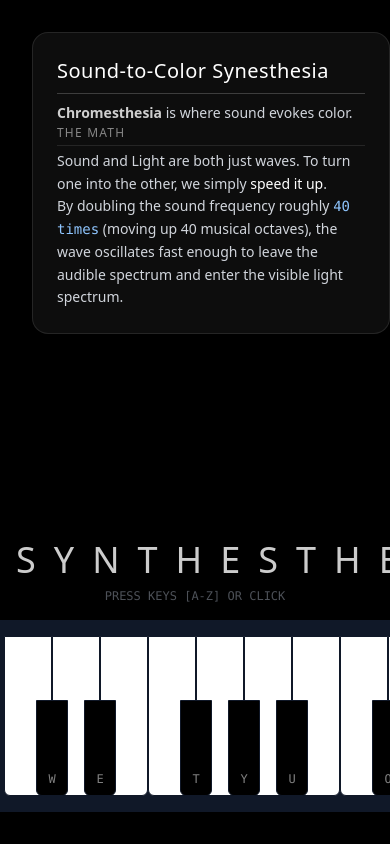
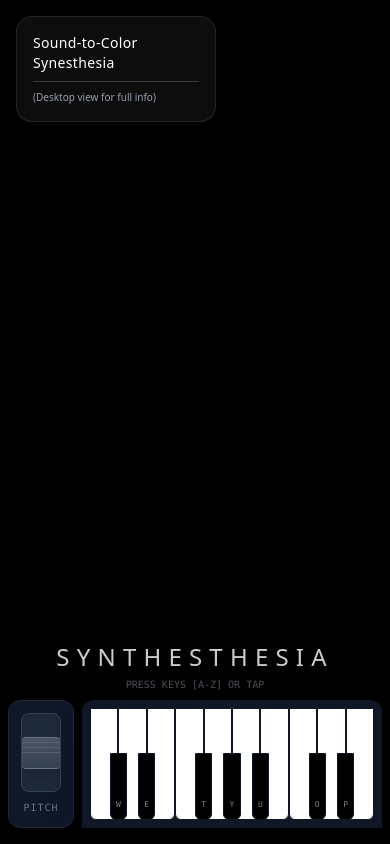
Before and after one commit to mvicari/synthesthesia, a React (Vite) app: page / in a window 390 px wide. Built offline with nearby package versions, Linux system fonts and the light colour scheme.

Commit message:
Implement responsive design and touch support

```diff
--- a/src/App.tsx
+++ b/src/App.tsx
@@ -125,12 +125,12 @@ function App() {
       <Visualizer ripples={ripples} activeNotes={activeNotes} pitchBend={pitchBend} />
 
       {/* Info Panel */}
-      <div className="absolute top-8 left-8 z-40 max-w-sm pointer-events-none select-none">
-        <div className="backdrop-blur-md bg-white/5 border border-white/10 p-6 rounded-2xl shadow-xl">
-          <h2 className="text-xl font-light text-white mb-2 tracking-wide border-b border-white/20 pb-2">
+      <div className="absolute top-4 left-4 md:top-8 md:left-8 z-40 max-w-[200px] md:max-w-sm pointer-events-none select-none">
+        <div className="backdrop-blur-md bg-white/5 border border-white/10 p-4 md:p-6 rounded-2xl shadow-xl transition-all">
+          <h2 className="text-sm md:text-xl font-light text-white mb-2 tracking-wide border-b border-white/20 pb-2">
             Sound-to-Color Synesthesia
           </h2>
-          <p className="text-sm text-gray-300 leading-relaxed font-light">
+          <p className="text-[10px] md:text-sm text-gray-300 leading-relaxed font-light hidden md:block">
             <span className="font-semibold text-white/80">Chromesthesia</span> is where sound evokes color.
             <br className="mb-3 block"/>
             <span className="text-xs uppercase tracking-widest text-white/50 border-b border-white/10 pb-1 mb-1 block">The Math</span>
@@ -140,21 +140,24 @@ function App() {
             By doubling the sound frequency roughly <span className="font-mono text-blue-300">40 times</span> (moving up 40 musical octaves),
             the wave oscillates fast enough to leave the audible spectrum and enter the visible light spectrum.
           </p>
+          <p className="text-[10px] text-gray-400 md:hidden">
+            (Desktop view for full info)
+          </p>
         </div>
       </div>
 
-      <div className="z-50 w-full max-w-5xl mx-auto mb-8 px-4">
-        <div className="mb-4 text-center">
-          <h1 className="text-4xl font-light tracking-[0.5em] text-white opacity-80 mix-blend-difference">
+      <div className="z-50 w-full max-w-5xl mx-auto mb-4 md:mb-8 px-2 md:px-4">
+        <div className="mb-2 md:mb-4 text-center">
+          <h1 className="text-2xl md:text-4xl font-light tracking-[0.3em] md:tracking-[0.5em] text-white opacity-80 mix-blend-difference">
             SYNTHESTHESIA
           </h1>
-          <p className="text-xs text-gray-400 mt-2 font-mono opacity-50">
-            PRESS KEYS [A-Z] OR CLICK
+          <p className="text-[10px] md:text-xs text-gray-400 mt-1 md:mt-2 font-mono opacity-50">
+            PRESS KEYS [A-Z] OR TAP
           </p>
         </div>
 
         {/* Controls Container */}
-        <div className="flex gap-4 items-end justify-center">
+        <div className="flex gap-2 md:gap-4 items-end justify-center w-full">
           <Wheels
             onPitchBend={setPitchBend}
             pitchBend={pitchBend}
--- a/src/components/Keyboard.tsx
+++ b/src/components/Keyboard.tsx
@@ -11,20 +11,19 @@ interface KeyboardProps {
 
 export const Keyboard: React.FC<KeyboardProps> = ({ notes, activeNotes, onPlay, onStop }) => {
   return (
-    <div className="flex justify-center items-end h-48 select-none relative bg-gray-900 p-4 rounded-t-xl shadow-2xl">
+    <div className="flex justify-center items-end h-32 md:h-48 w-full select-none relative bg-gray-900 p-2 md:p-4 rounded-t-xl shadow-2xl overflow-hidden">
       {notes.map((note) => {
         const isActive = activeNotes.has(note.frequency);
         const color = frequencyToHSL(note.frequency);
 
-        const baseClass = "relative border border-gray-900 rounded-b-md transition-all duration-100 cursor-pointer z-10";
-        const whiteClass = `h-40 w-12 bg-white text-black hover:bg-gray-100 active:scale-95 origin-top ${isActive ? '!bg-gray-200 shadow-[0_0_20px_rgba(255,255,255,0.5)]' : ''}`;
-        const blackClass = `h-24 w-8 bg-black text-white absolute -mx-4 z-20 hover:bg-gray-800 active:scale-95 origin-top ${isActive ? '!bg-gray-700 shadow-[0_0_15px_rgba(255,255,255,0.3)]' : ''}`;
-
-        // We need to handle the visual positioning.
-        // A simple flex row works for white keys, but black keys need absolute positioning relative to their neighbor.
-        // Actually, a simpler way for piano layout in CSS flex:
-        // Render keys in order. If it's a black key, give it negative margin to pull it on top of the seam.
-        // Note: The provided NOTES array is linear.
+        const baseClass = "relative border border-gray-900 rounded-b-md transition-all duration-100 cursor-pointer z-10 touch-none";
+        // White keys: flexible width to fill container
+        const whiteClass = `h-full flex-1 min-w-[20px] bg-white text-black hover:bg-gray-100 active:scale-95 origin-top ${isActive ? '!bg-gray-200 shadow-[0_0_20px_rgba(255,255,255,0.5)]' : ''}`;
+        // Black keys: absolute positioning or negative margins.
+        // With flex layout for white keys, negative margins on black keys works if they are inserted in flow.
+        // But scaling them is tricky.
+        // Let's stick to the current linear rendering but adjust sizing.
+        const blackClass = `h-[60%] w-[6%] bg-black text-white -mx-[3%] z-20 hover:bg-gray-800 active:scale-95 origin-top ${isActive ? '!bg-gray-700 shadow-[0_0_15px_rgba(255,255,255,0.3)]' : ''}`;
 
         const isBlack = note.type === 'black';
 
@@ -34,7 +33,7 @@ export const Keyboard: React.FC<KeyboardProps> = ({ notes, activeNotes, onPlay,
             className={`${baseClass} ${isBlack ? blackClass : whiteClass}`}
             style={
               isBlack
-                ? { marginLeft: '-1rem', marginRight: '-1rem', backgroundColor: isActive ? color : undefined }
+                ? { backgroundColor: isActive ? color : undefined }
                 : { backgroundColor: isActive ? color : undefined }
             }
             onMouseDown={() => onPlay(note.frequency)}
@@ -43,7 +42,7 @@ export const Keyboard: React.FC<KeyboardProps> = ({ notes, activeNotes, onPlay,
             onTouchStart={(e) => { e.preventDefault(); onPlay(note.frequency); }}
             onTouchEnd={() => onStop(note.frequency)}
           >
-            <span className="absolute bottom-2 left-1/2 -translate-x-1/2 text-xs opacity-50 font-mono pointer-events-none mix-blend-difference">
+            <span className="absolute bottom-2 left-1/2 -translate-x-1/2 text-[8px] md:text-xs opacity-50 font-mono pointer-events-none mix-blend-difference">
               {note.key.toUpperCase()}
             </span>
           </div>
--- a/src/components/Wheels.tsx
+++ b/src/components/Wheels.tsx
@@ -31,26 +31,43 @@ export const Wheels: React.FC<WheelsProps> = ({
 
     const handleMouseUp = () => {
       isDraggingPitch.current = false;
-      // Removed snap-back logic to keep pitch fixed
+    };
+
+    const handleTouchMove = (e: TouchEvent) => {
+      if (isDraggingPitch.current && pitchRef.current) {
+        // Prevent scrolling while moving wheel
+        if (e.cancelable) e.preventDefault();
+        const val = calculateValue(e.touches[0].clientY, pitchRef.current.getBoundingClientRect());
+        onPitchBend(val);
+      }
+    };
+
+    const handleTouchEnd = () => {
+      isDraggingPitch.current = false;
     };
 
     window.addEventListener('mousemove', handleMouseMove);
     window.addEventListener('mouseup', handleMouseUp);
+    window.addEventListener('touchmove', handleTouchMove, { passive: false });
+    window.addEventListener('touchend', handleTouchEnd);
 
     return () => {
       window.removeEventListener('mousemove', handleMouseMove);
       window.removeEventListener('mouseup', handleMouseUp);
+      window.removeEventListener('touchmove', handleTouchMove);
+      window.removeEventListener('touchend', handleTouchEnd);
     };
   }, [onPitchBend]);
 
   return (
-    <div className="flex gap-6 h-48 select-none bg-gray-900 p-4 rounded-xl shadow-2xl border border-gray-800">
+    <div className="flex gap-6 h-32 md:h-48 select-none bg-gray-900 p-3 md:p-4 rounded-xl shadow-2xl border border-gray-800 shrink-0">
       {/* PITCH BEND */}
       <div className="flex flex-col items-center gap-2">
         <div
           ref={pitchRef}
           onMouseDown={() => isDraggingPitch.current = true}
-          className="relative w-12 h-full bg-gray-800 rounded-lg cursor-ns-resize overflow-hidden border border-gray-700 shadow-inner group"
+          onTouchStart={(e) => { isDraggingPitch.current = true; e.stopPropagation(); }}
+          className="relative w-10 md:w-12 h-full bg-gray-800 rounded-lg cursor-ns-resize overflow-hidden border border-gray-700 shadow-inner group touch-none"
         >
           {/* Center Line */}
           <div className="absolute top-1/2 left-0 w-full h-0.5 bg-gray-600/50 -translate-y-1/2" />
```
